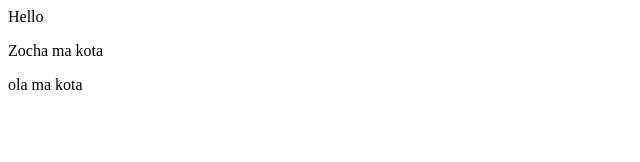
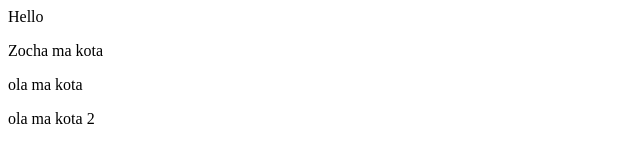
Before and after one commit to wirowka/demo_repo, a plain HTML site: page index.html in a window 1280 px wide. Shown: the full height of the page, 0-640 px from the left. Drawn offline with Linux system fonts and the light colour scheme.

Commit message:
ola another

```diff
--- a/index.html
+++ b/index.html
@@ -1,3 +1,5 @@
 <div>Hello</div>
 <p>Zocha ma kota</p>
 <p>ola ma kota</p>
+
+<p>ola ma kota 2</p>
```
